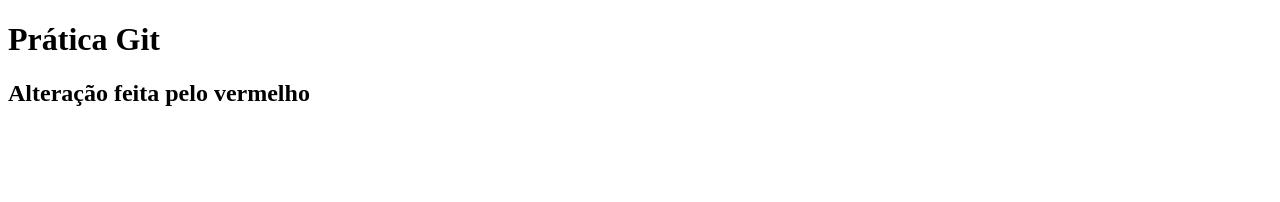
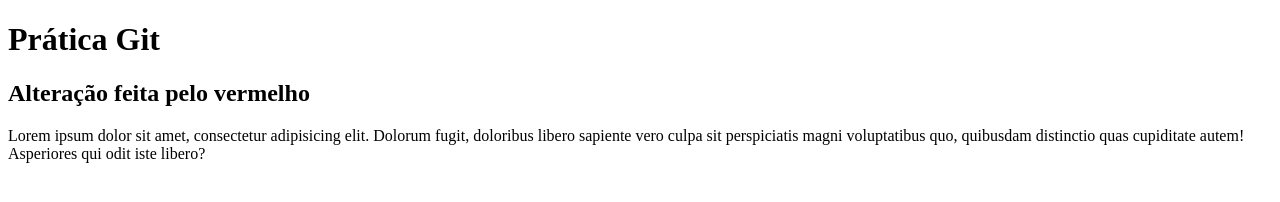
Before and after one commit to RickNarciso/praticaGit, a plain HTML site: page index.html in a window 1280 px wide. Drawn offline with Linux system fonts and the light colour scheme.

Commit message:
adicionando o footer

```diff
--- a/index.html
+++ b/index.html
@@ -13,5 +13,9 @@
     <main>
         <h2>Alteração feita pelo vermelho</h2>
     </main>
+
+    <footer>
+        Lorem ipsum dolor sit amet, consectetur adipisicing elit. Dolorum fugit, doloribus libero sapiente vero culpa sit perspiciatis magni voluptatibus quo, quibusdam distinctio quas cupiditate autem! Asperiores qui odit iste libero?
+    </footer>
 </body>
 </html>
```
